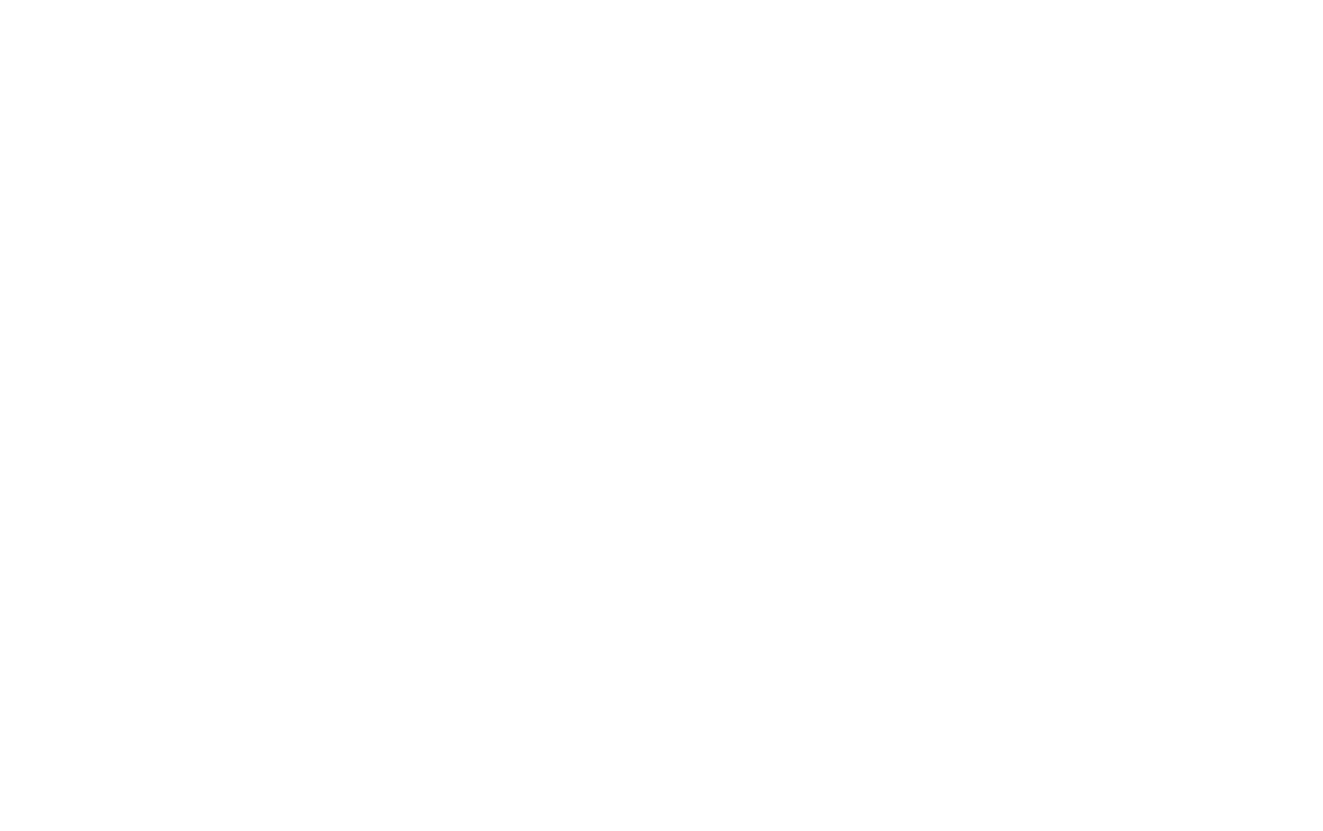
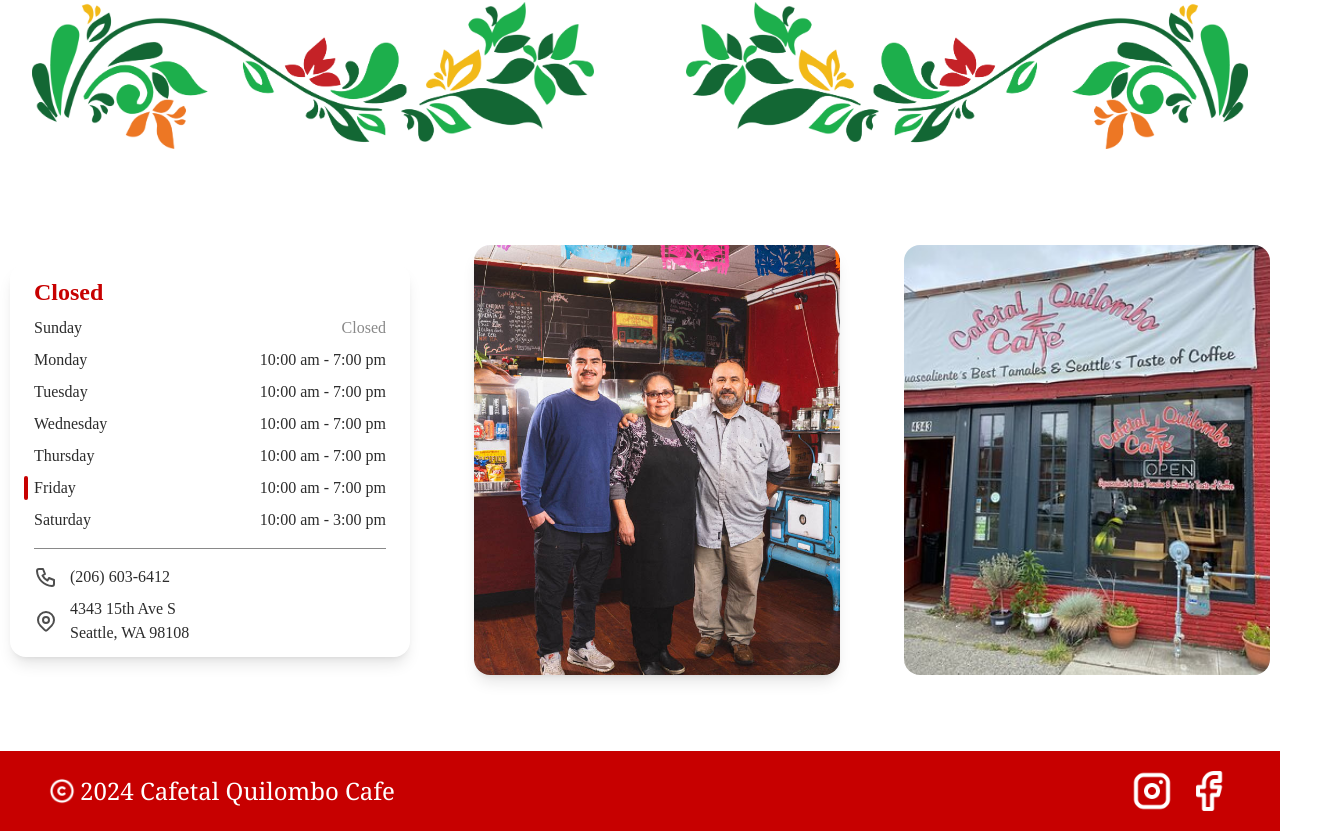
Before and after one commit to webimpactuw/cafetal-quimlombo, a React (Create React App) app: page / in a window 1280 px wide. Shown: the part 1043-1874 px from the top of the page, 1323 px wide, since content can reach past the window. Before the commit the page ends 800 px from the top, so only its background shows below. Built offline with nearby package versions, Linux system fonts and the light colour scheme.

Commit message:
Fixed links and improved toggle

```diff
--- a/src/App.js
+++ b/src/App.js
@@ -16,16 +16,16 @@
       <Router>
         <ScrollToTop/>
         <MobileNavbar />
-        {/* <div>
+        <div>
             <Routes>
               <Route path="/" element ={<Content/>}></Route>
               <Route path="/about" element={ <About />}> </Route>
               <Route path="/menu" element={ <Menu />}> </Route>
               <Route path="/contact" element={ <Contact />}> </Route>
             </Routes>
-        </div> */}
+        </div>
         </Router>
-        {/* <Footer/> */}
+        <Footer/>
       </div>
   );
 }
--- a/src/MobileNavBar.js
+++ b/src/MobileNavBar.js
@@ -14,10 +14,10 @@
       <div className="bg-red text-xl w-screen fixed z-50">
         <div className="flex justify-between">
           <div className=" pl-3 py-[20px] flex space-x-4 items-center">
-            <Link to="/" className="object-cover w-[42px] h-[42px]">
+            <Link to="/" className="object-cover w-[42px] h-[42px]" onClick={(isOpen ? toggleMenu : "")}>
               <img src={cafeLogo} alt="logo"></img>
             </Link>
-            <div className="text-2xl text-white">Cafetal Quilombo Cafe</div>
+            <Link to="/" className="text-2xl text-white" onClick={(isOpen ? toggleMenu : "")}>Cafetal Quilombo Cafe</Link>
           </div>
           <div
             className="pr-[20px] py-[20px]"
```
